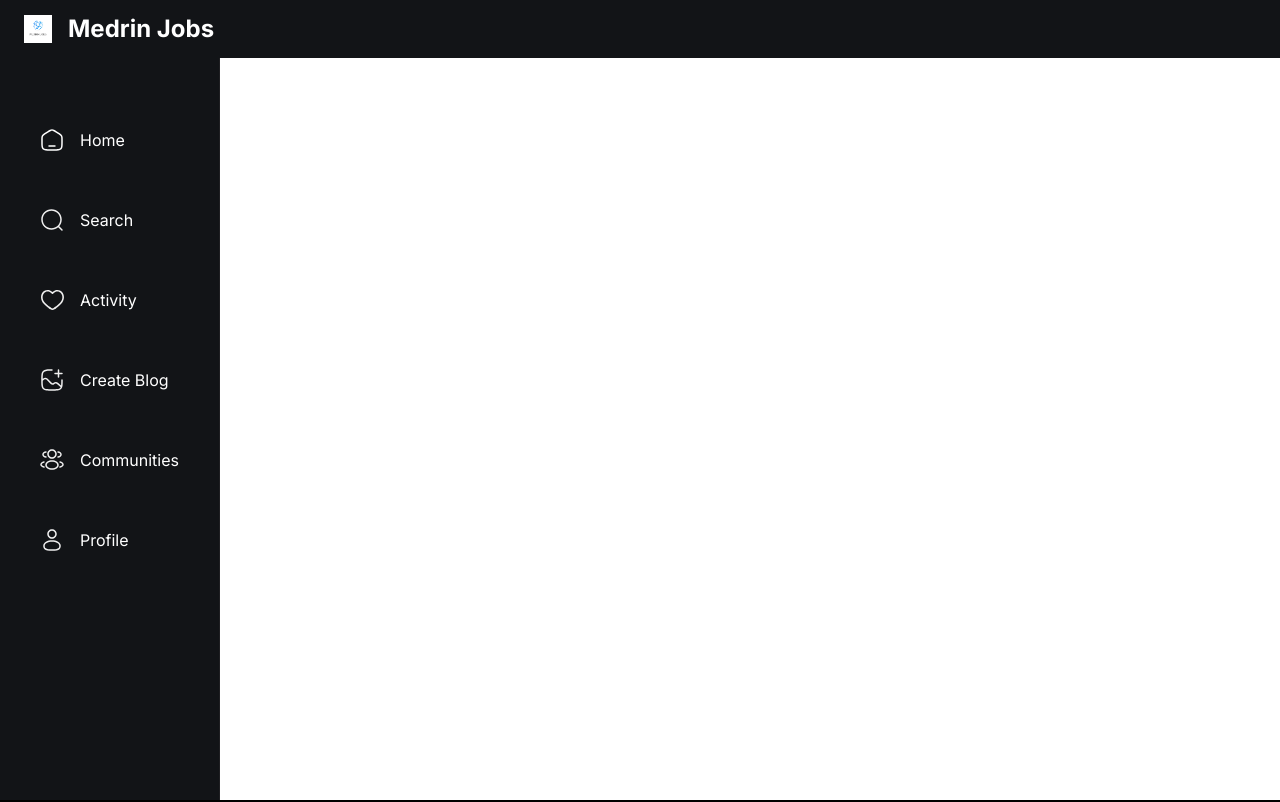
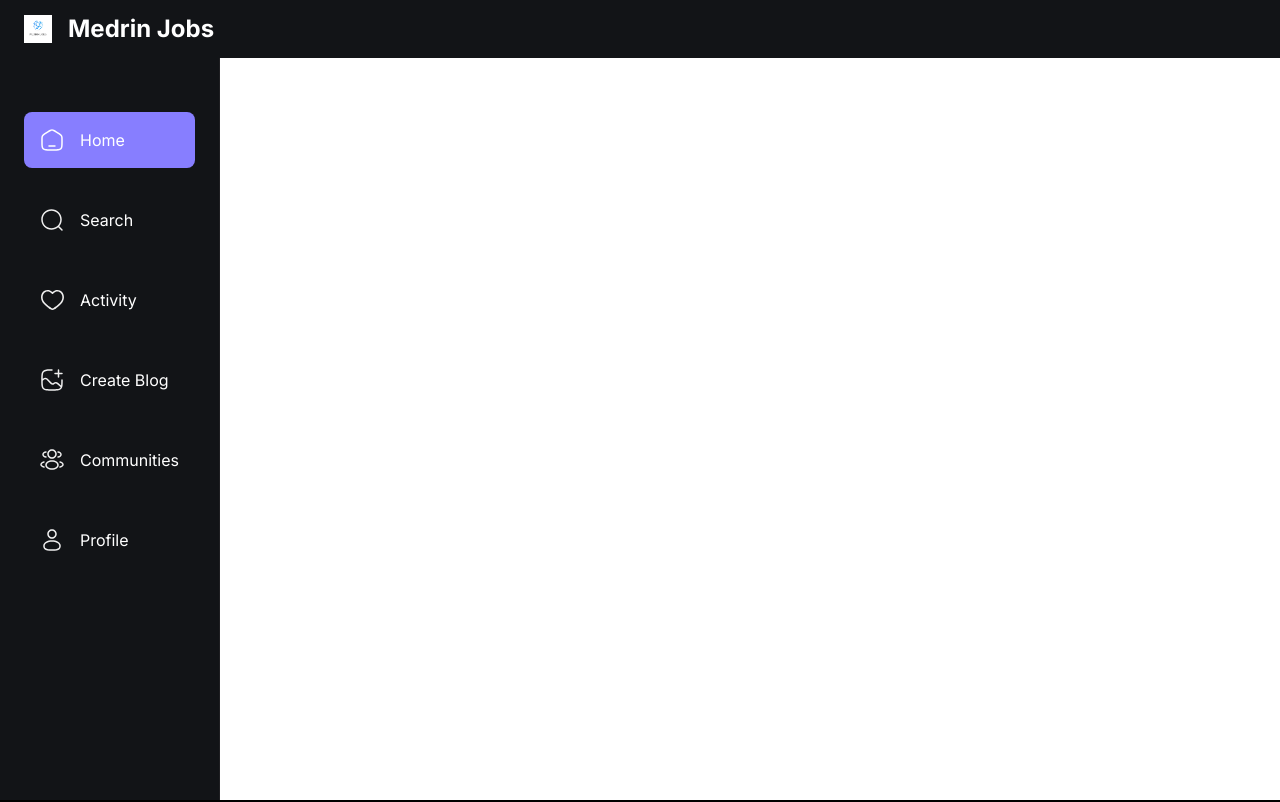
Before and after one commit to Nathan-Mwai/notification-blogging-format, a Next.js app: page / in a window 1280 px wide. Shown: the top 802 px of the page. Built offline with nearby package versions, Linux system fonts and the light colour scheme; no server answers.

Commit message:
Adds some color to the present page

```diff
--- a/components/shared/LeftSidebar.tsx
+++ b/components/shared/LeftSidebar.tsx
@@ -1,19 +1,26 @@
+"use client"
+
 import { sidebarLinks } from "@/constants";
 import Image from "next/image";
 import Link from "next/link";
+import { usePathname ,useRouter } from "next/navigation";
 
 function LeftSidebar() {
-    // const isActive
+    const router = useRouter();
+    const pathname = usePathname();
 
   return (
     <section className="custom-scrollbar leftsidebar">
       <div className="flex w-full flex-1 flex-col gap-6 px-6">
         {sidebarLinks.map((link) => {
+            // This will enable changing of sidebar depending with the situation
+    const isActive = (pathname.includes(link.route) && link.route.length > 1) || pathname === link.route;
+
           return (
             <Link
               href={link.route}
               key={link.label}
-              className="leftsidebar_link"
+              className={`leftsidebar_link ${isActive && 'bg-primary-500'}`}
             >
               <Image
                 src={link.imgURL}
```
Also changed, not shown: 1 other file (tests, documents, lock files or other folders).
